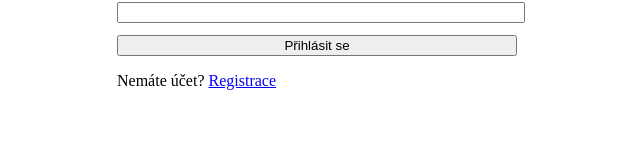
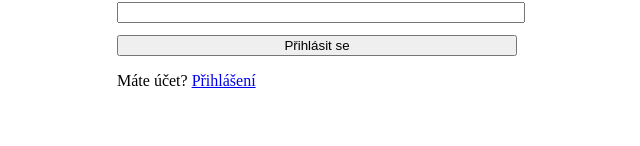
Before and after one commit to honzapoko/mindalize, a Next.js app: page /login in a window 1280 px wide. Shown: the part 154-300 px from the top of the page, without its empty margins (323-963 px from the left). Built offline with nearby package versions, Linux system fonts and the light colour scheme.

Commit message:
Opravy Registrace

```diff
--- a/pages/login.tsx
+++ b/pages/login.tsx
@@ -1,4 +1,5 @@
 import React, { useState } from 'react';
+import Link from 'next/link';
 
 export default function Login() {
   const [email, setEmail] = useState('');
@@ -20,7 +21,7 @@ export default function Login() {
         <button type="submit" style={{ width: '100%' }}>Přihlásit se</button>
       </form>
       <div style={{ marginTop: 16 }}>
-        Nemáte účet? <a href="/registrace">Registrace</a>
+       Máte účet? <Link href="/login">Přihlášení</Link>
       </div>
     </div>
   );
```
Also changed, not shown: pages/registrace.tsx (renamed from src/pages/registrace.tsx).
